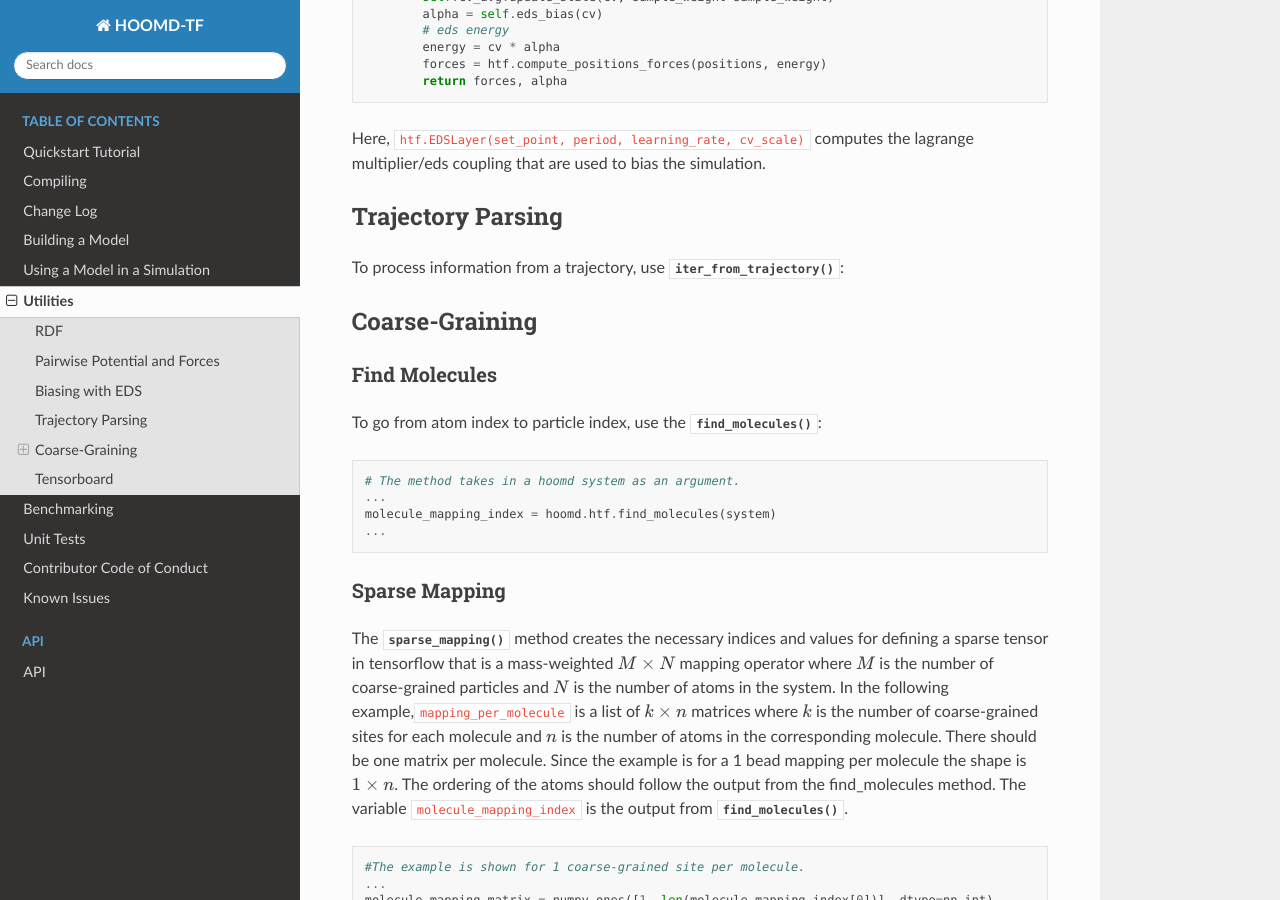
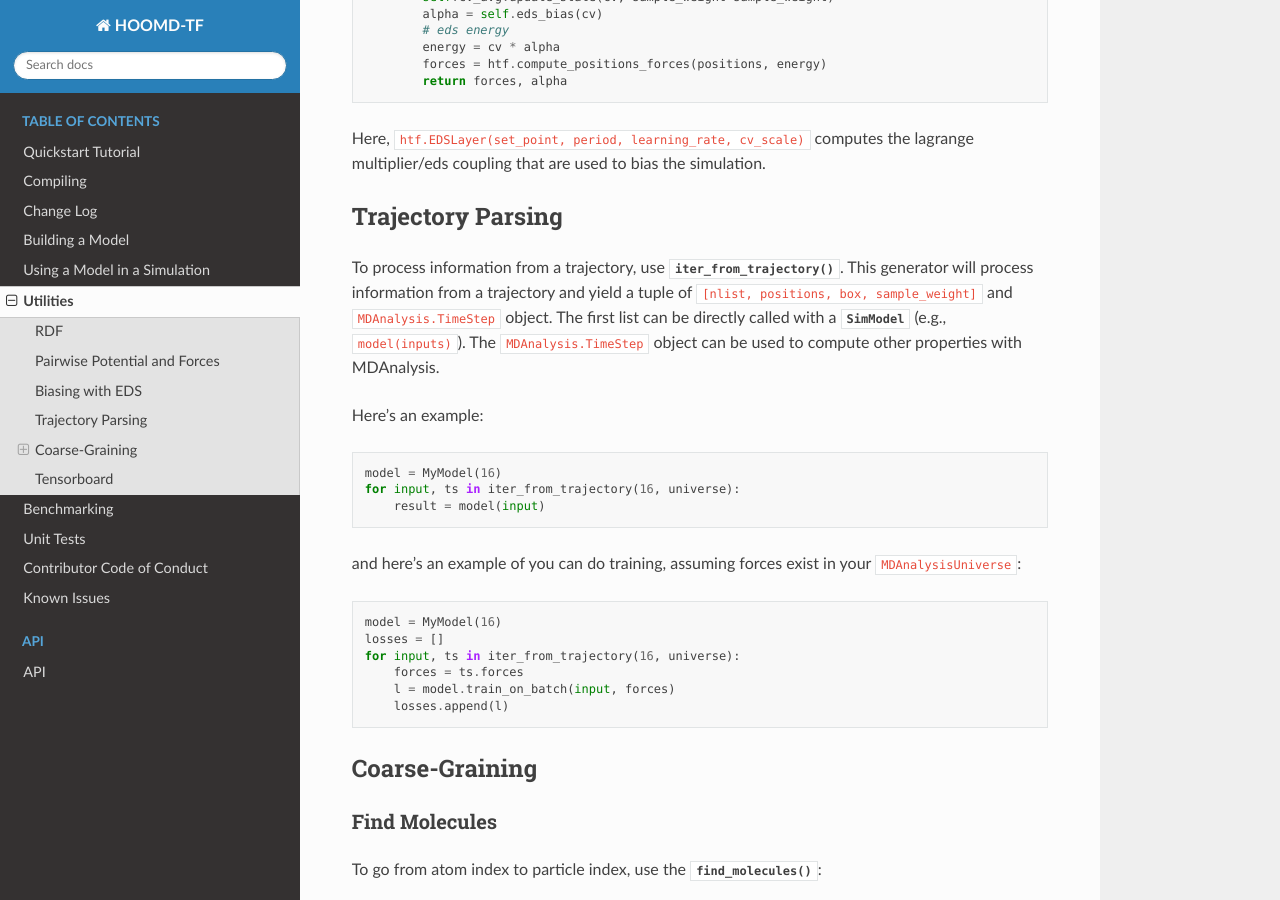
Before and after one commit to ur-whitelab/hoomd-tf, a Sphinx documentation site: the page built from sphinx-docs/source/utilities.rst, in a window 1280 px wide and 900 px high, scrolled down 1199 px. Built offline with Sphinx 7.4.7 and the Read the Docs theme 2.0.0, drawn with Linux system fonts in a browser that asks for light colours.

Commit message:
Added iter_from_trajectory example

```diff
--- a/sphinx-docs/source/utilities.rst
+++ b/sphinx-docs/source/utilities.rst
@@ -87,7 +87,30 @@ Trajectory Parsing
 ----------------
 
 To process information from a trajectory, use
-:py:func:`.iter_from_trajectory`:
+:py:func:`.iter_from_trajectory`. This generator will process information from a trajectory and
+yield a tuple of  ``[nlist, positions, box, sample_weight]`` and ``MDAnalysis.TimeStep`` object.
+The first list can be directly called with a :py:class:`.SimModel` (e.g., ``model(inputs)``).
+The ``MDAnalysis.TimeStep`` object can be used to compute other properties with MDAnalysis.
+
+Here's an example:
+
+.. code:: python
+
+    model = MyModel(16)
+    for input, ts in iter_from_trajectory(16, universe):
+        result = model(input)
+
+and here's an example of you can do training, assuming forces exist
+in your ``MDAnalysisUniverse``:
+
+.. code:: python
+
+    model = MyModel(16)
+    losses = []
+    for input, ts in iter_from_trajectory(16, universe):
+        forces = ts.forces
+        l = model.train_on_batch(input, forces)
+        losses.append(l)
 
 .. _coarse_graining:
 
```
